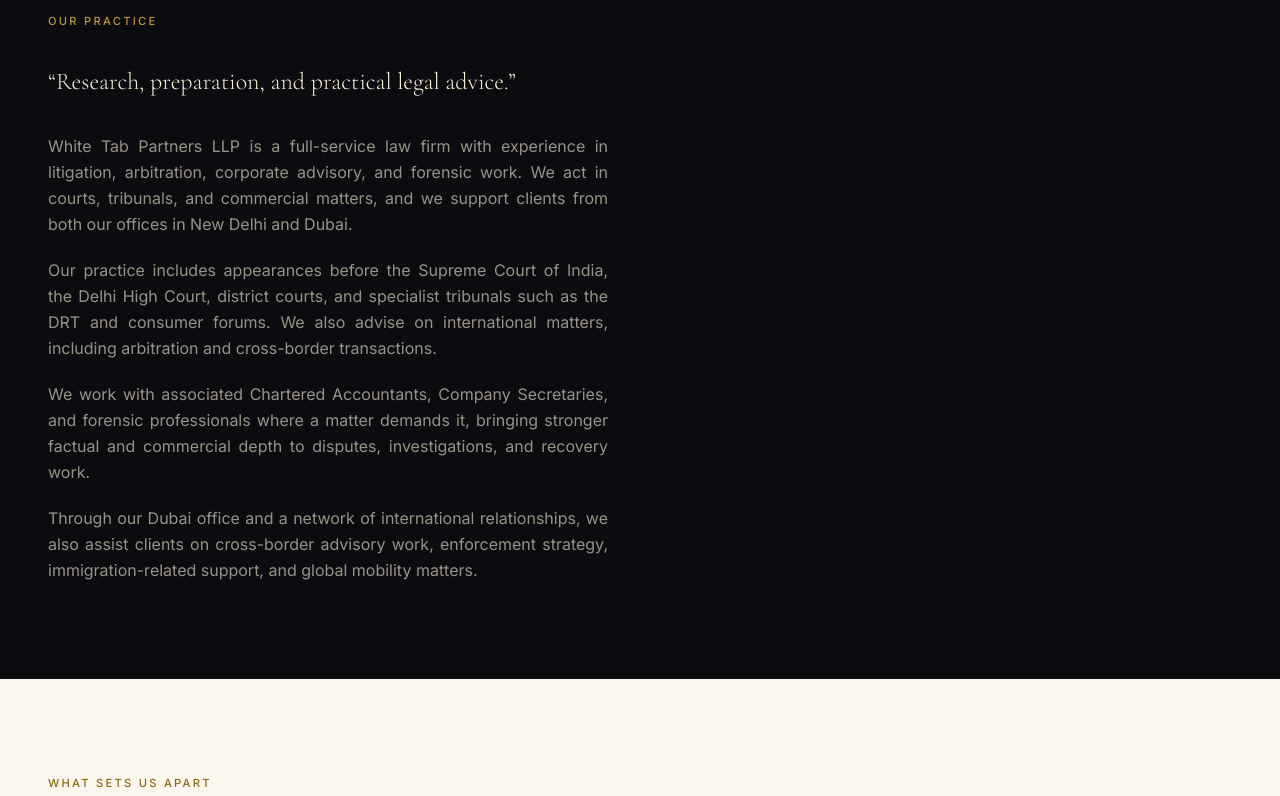
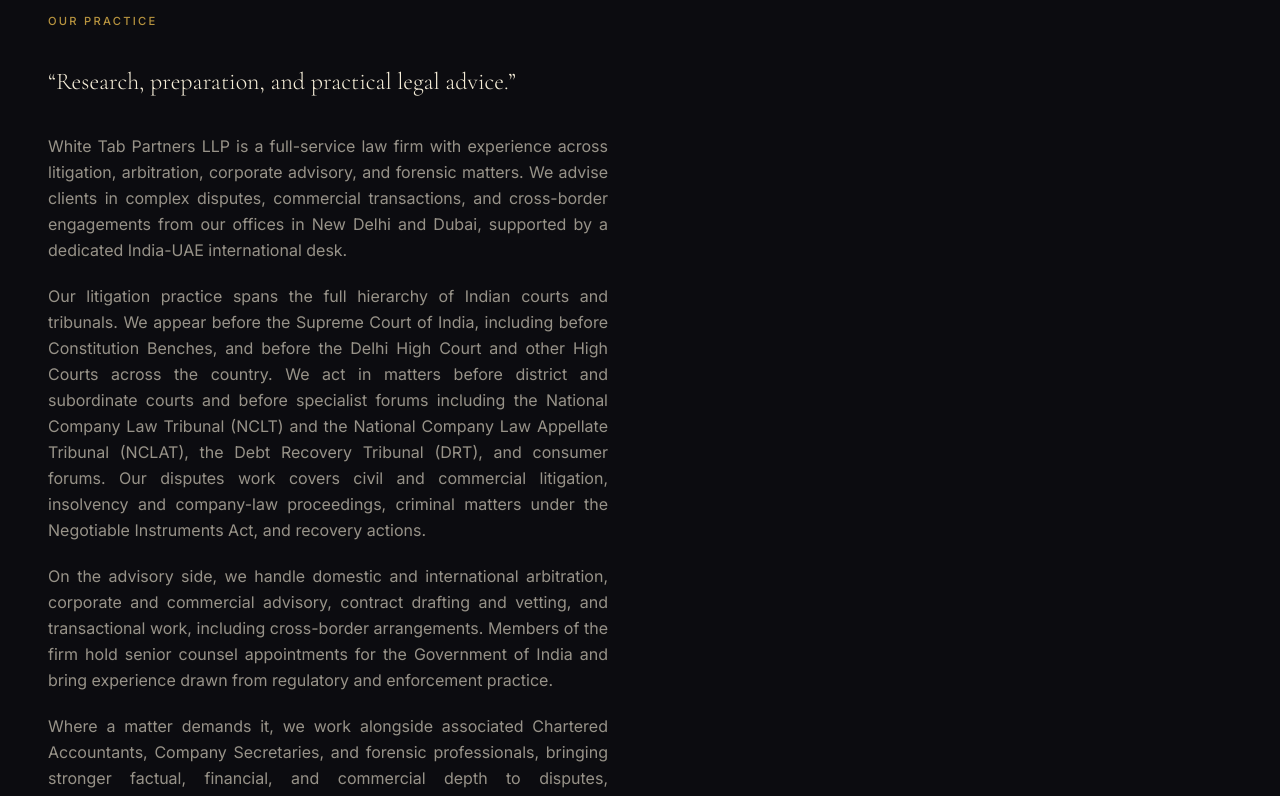
Before and after one commit to kabirsachdeva/White-Tab-Partners-LLP---Website, a Next.js app: page /about in a window 1280 px wide. Shown: the part 1440-2236 px from the top of the page. Built offline with nearby package versions, Linux system fonts and the light colour scheme.

Commit message:
Update Our Practice body copy on About page

```diff
--- a/app/about/AboutPageContent.tsx
+++ b/app/about/AboutPageContent.tsx
@@ -101,10 +101,10 @@
               </motion.p>
               <motion.div className="space-y-5 text-cream/60 text-base leading-relaxed font-sans text-justify" variants={stagger(0.12)} initial="hidden" whileInView="visible" viewport={viewport}>
                 {[
-                  "White Tab Partners LLP is a full-service law firm with experience in litigation, arbitration, corporate advisory, and forensic work. We act in courts, tribunals, and commercial matters, and we support clients from both our offices in New Delhi and Dubai.",
-                  "Our practice includes appearances before the Supreme Court of India, the Delhi High Court, district courts, and specialist tribunals such as the DRT and consumer forums. We also advise on international matters, including arbitration and cross-border transactions.",
-                  "We work with associated Chartered Accountants, Company Secretaries, and forensic professionals where a matter demands it, bringing stronger factual and commercial depth to disputes, investigations, and recovery work.",
-                  "Through our Dubai office and a network of international relationships, we also assist clients on cross-border advisory work, enforcement strategy, immigration-related support, and global mobility matters.",
+                  "White Tab Partners LLP is a full-service law firm with experience across litigation, arbitration, corporate advisory, and forensic matters. We advise clients in complex disputes, commercial transactions, and cross-border engagements from our offices in New Delhi and Dubai, supported by a dedicated India-UAE international desk.",
+                  "Our litigation practice spans the full hierarchy of Indian courts and tribunals. We appear before the Supreme Court of India, including before Constitution Benches, and before the Delhi High Court and other High Courts across the country. We act in matters before district and subordinate courts and before specialist forums including the National Company Law Tribunal (NCLT) and the National Company Law Appellate Tribunal (NCLAT), the Debt Recovery Tribunal (DRT), and consumer forums. Our disputes work covers civil and commercial litigation, insolvency and company-law proceedings, criminal matters under the Negotiable Instruments Act, and recovery actions.",
+                  "On the advisory side, we handle domestic and international arbitration, corporate and commercial advisory, contract drafting and vetting, and transactional work, including cross-border arrangements. Members of the firm hold senior counsel appointments for the Government of India and bring experience drawn from regulatory and enforcement practice.",
+                  "Where a matter demands it, we work alongside associated Chartered Accountants, Company Secretaries, and forensic professionals, bringing stronger factual, financial, and commercial depth to disputes, investigations, and recovery work.",
                 ].map((p, i) => (
                   <motion.p key={i} variants={fadeUp}>{p}</motion.p>
                 ))}
```
